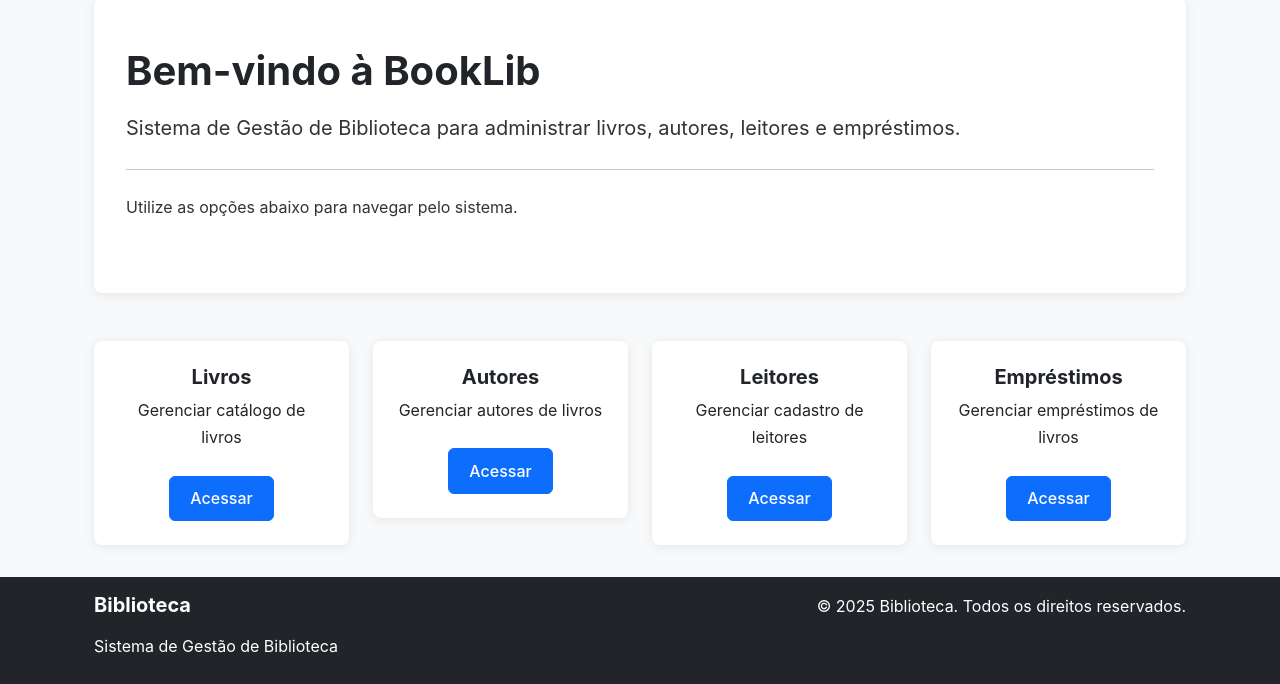
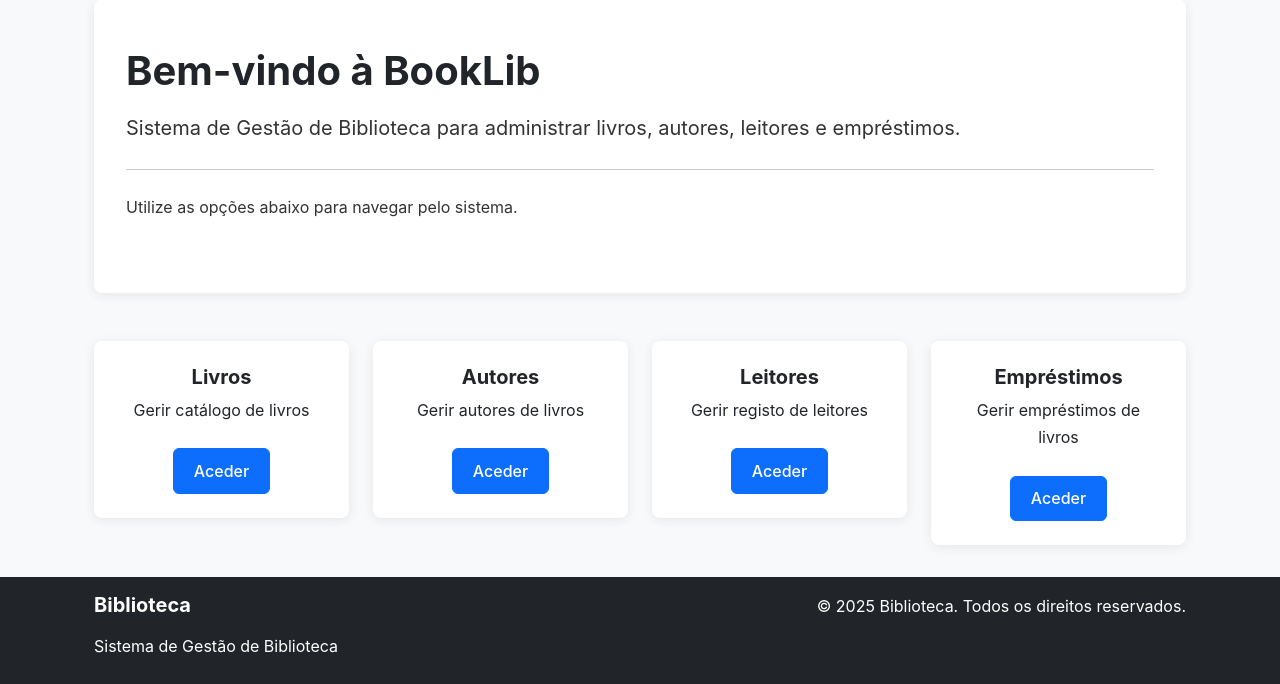
Before and after one commit to joao97braga/Final_Proj_PHP, a PHP site: page /index.php in a window 1280 px wide. Shown: the part 193-877 px from the top of the page. Run offline with PHP 8.4, Linux system fonts and the light colour scheme.

Commit message:
fix dinamic linking

```diff
--- a/biblioteca/includes/footer.php
+++ b/biblioteca/includes/footer.php
@@ -1,4 +1,5 @@
-<footer class="bg-dark text-white py-3">
+</div> <!-- Close the content-wrapper div -->
+    <footer class="bg-dark text-white py-3">
         <div class="container">
             <div class="row">
                 <div class="col-md-6">
@@ -12,7 +13,25 @@
         </div>
     </footer>
 
-    <script src="https://cdn.jsdelivr.net/npm/bootstrap@5.3.5/dist/js/bootstrap.min.js" integrity="sha384-VQqxDN0EQCkWoxt/0vsQvZswzTHUVOImccYmSyhJTp7kGtPed0Qcx8rK9h9YEgx+" crossorigin="anonymous"></script>
-    <script src="../js/script.js"></script>
+    <script src="https://cdn.jsdelivr.net/npm/bootstrap@5.3.2/dist/js/bootstrap.bundle.min.js" integrity="sha384-C6RzsynM9kWDrMNeT87bh95OGNyZPhcTNXj1NW7RuBCsyN/o0jlpcV8Qyq46cDfL" crossorigin="anonymous"></script>
+    <?php
+    // Calculate the base path for CSS and JS files
+    $current_path = $_SERVER['PHP_SELF'];
+    $path_parts = explode('/', $current_path);
+    $depth = count(array_intersect($path_parts, ['includes', 'livros', 'autores', 'leitores', 'emprestimos', 'frontoffice', 'auth']));
+    $basePath = '';
+
+    // Build the correct path based on the current directory depth
+    for ($i = 0; $i < $depth; $i++) {
+        $basePath .= '../';
+    }
+    $basePath = rtrim($basePath, '/');
+
+    // If we're at the root level
+    if ($basePath === '') {
+        $basePath = '.';
+    }
+    ?>
+    <script src="<?php echo $basePath; ?>/js/script.js"></script>
 </body>
 </html>
--- a/biblioteca/includes/header.php
+++ b/biblioteca/includes/header.php
@@ -1,19 +1,34 @@
 <!DOCTYPE html>
 <html lang="pt">
-
 <head>
     <meta charset="UTF-8">
     <meta name="viewport" content="width=device-width, initial-scale=1.0">
     <title>Biblioteca</title>
-    <link href="https://cdn.jsdelivr.net/npm/bootstrap@5.3.5/dist/css/bootstrap.min.css" rel="stylesheet" integrity="sha384-SgOJa3DmI69IUzQ2PVdRZhwQ+dy64/BUtbMJw1MZ8t5HZApcHrRKUc4W0kG879m7" crossorigin="anonymous">
-    <link rel="stylesheet" href="../css/style.css">
+    <?php
+    // Calculate the base path for CSS and JS files
+    $current_path = $_SERVER['PHP_SELF'];
+    $path_parts = explode('/', $current_path);
+    $depth = count(array_intersect($path_parts, ['includes', 'livros', 'autores', 'leitores', 'emprestimos', 'frontoffice', 'auth']));
+    $basePath = '';
+
+    // Build the correct path based on the current directory depth
+    for ($i = 0; $i < $depth; $i++) {
+        $basePath .= '../';
+    }
+    $basePath = rtrim($basePath, '/');
+
+    // If we're at the root level
+    if ($basePath === '') {
+        $basePath = '.';
+    }
+    ?>
+    <link href="https://cdn.jsdelivr.net/npm/bootstrap@5.3.2/dist/css/bootstrap.min.css" rel="stylesheet" integrity="sha384-T3c6CoIi6uLrA9TneNEoa7RxnatzjcDSCmG1MXxSR1GAsXEV/Dwwykc2MPK8M2HN" crossorigin="anonymous">
+    <link rel="stylesheet" href="<?php echo $basePath; ?>/css/style.css">
 </head>
-
 <body>
-    <div class="content-wrapper">
-        <header class="bg-dark text-white py-3">
-            <div class="container">
-                <img src="../images/BookLibLogo.jpeg" alt="">
-            </div>
-        </header>
-    </div>
+<div class="content-wrapper">
+    <header class="bg-dark text-white py-3">
+        <div class="container">
+            <img src="<?php echo $basePath; ?>/images/BookLibLogo.jpeg" alt="Logo da Biblioteca">
+        </div>
+    </header>
--- a/biblioteca/index.php
+++ b/biblioteca/index.php
@@ -31,8 +31,8 @@ include 'auth/session.php';
                 <div class="card">
                     <div class="card-body text-center">
                         <h5 class="card-title">Livros</h5>
-                        <p class="card-text">Gerenciar catálogo de livros</p>
-                        <a href="livros/list_books.php" class="btn btn-primary">Acessar</a>
+                        <p class="card-text">Gerir catálogo de livros</p>
+                        <a href="livros/list_books.php" class="btn btn-primary">Aceder</a>
                     </div>
                 </div>
             </div>
@@ -41,8 +41,8 @@ include 'auth/session.php';
                 <div class="card">
                     <div class="card-body text-center">
                         <h5 class="card-title">Autores</h5>
-                        <p class="card-text">Gerenciar autores de livros</p>
-                        <a href="autores/list_authors.php" class="btn btn-primary">Acessar</a>
+                        <p class="card-text">Gerir autores de livros</p>
+                        <a href="autores/list_authors.php" class="btn btn-primary">Aceder</a>
                     </div>
                 </div>
             </div>
@@ -51,8 +51,8 @@ include 'auth/session.php';
                 <div class="card">
                     <div class="card-body text-center">
                         <h5 class="card-title">Leitores</h5>
-                        <p class="card-text">Gerenciar cadastro de leitores</p>
-                        <a href="leitores/list_readers.php" class="btn btn-primary">Acessar</a>
+                        <p class="card-text">Gerir registo de leitores</p>
+                        <a href="leitores/list_readers.php" class="btn btn-primary">Aceder</a>
                     </div>
                 </div>
             </div>
@@ -61,8 +61,8 @@ include 'auth/session.php';
                 <div class="card">
                     <div class="card-body text-center">
                         <h5 class="card-title">Empréstimos</h5>
-                        <p class="card-text">Gerenciar empréstimos de livros</p>
-                        <a href="emprestimos/list_loans.php" class="btn btn-primary">Acessar</a>
+                        <p class="card-text">Gerir empréstimos de livros</p>
+                        <a href="emprestimos/list_loans.php" class="btn btn-primary">Aceder</a>
                     </div>
                 </div>
             </div>
```
